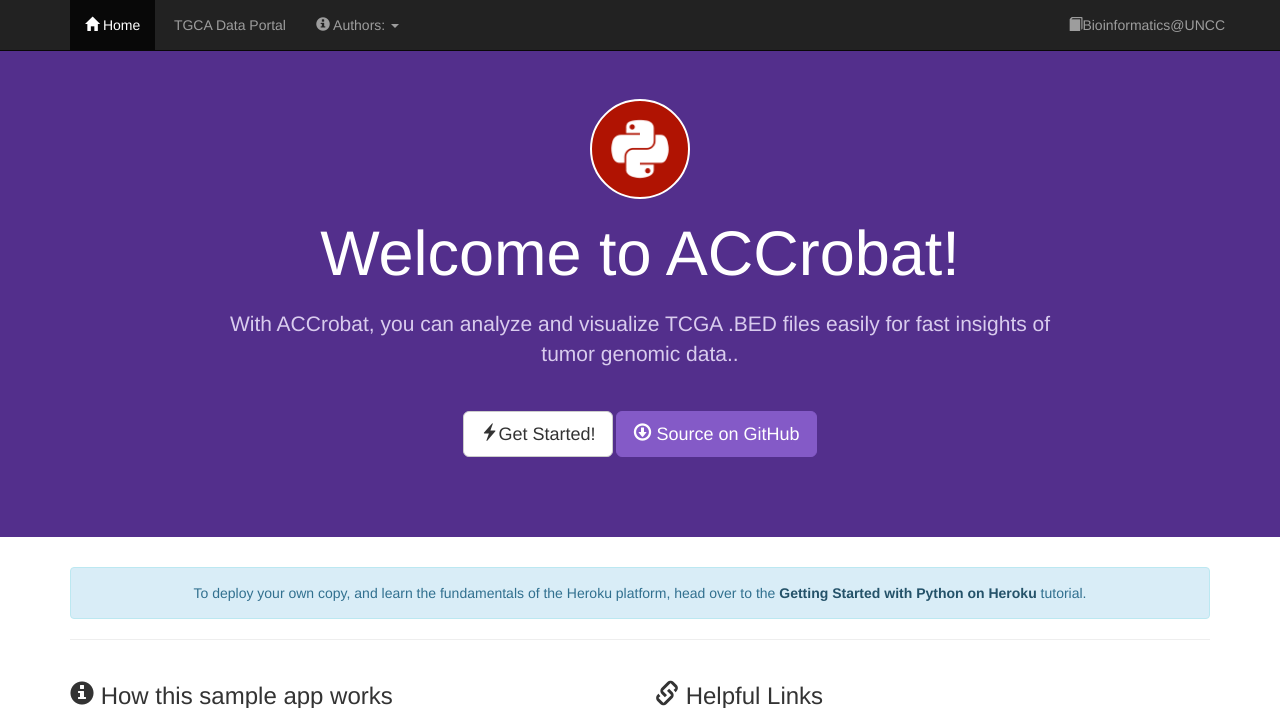
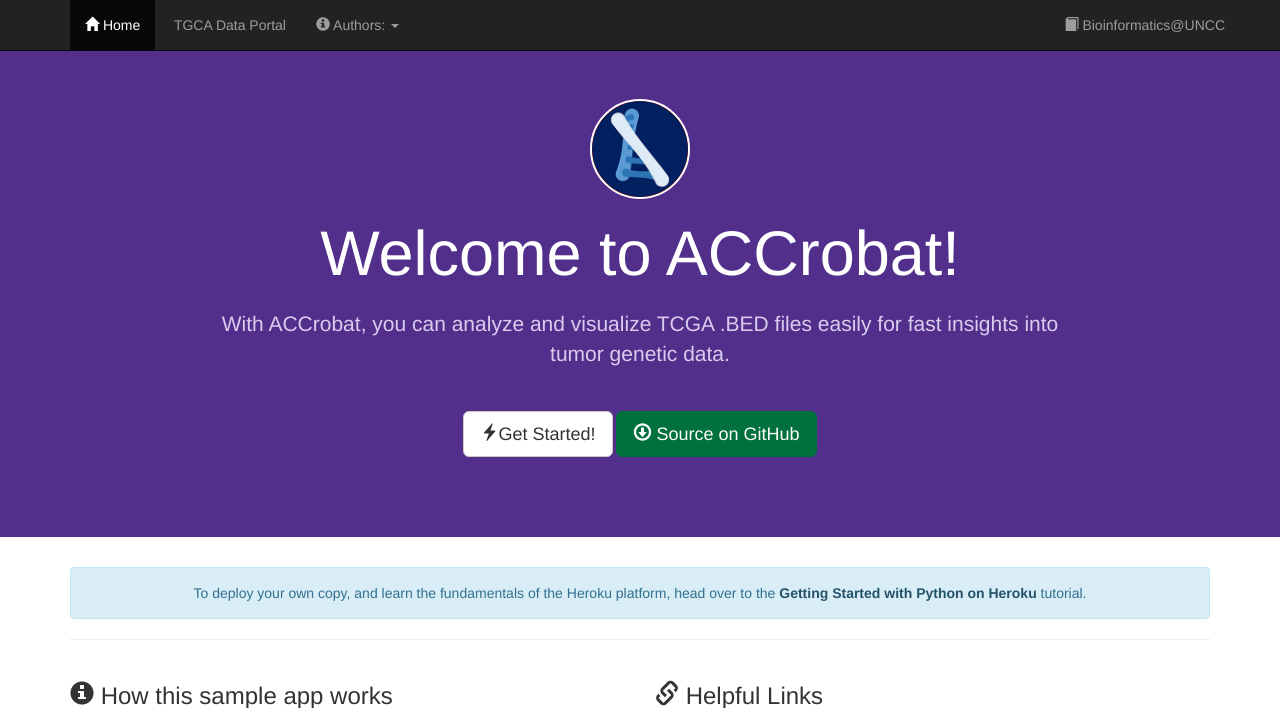
Before and after one commit to colbyford/projectaccrobat, a Django app: page / in a window 1280 px wide. Shown: the top 708 px of the page. Run offline with Django 3.2, Linux system fonts and the light colour scheme; some libraries are stand-ins or nearby versions.

Commit message:
Logo&Links
Changed Colors, Logo, and Some Links

```diff
--- a/hello/templates/base.html
+++ b/hello/templates/base.html
@@ -12,8 +12,8 @@
         padding-bottom: 80px
     }
     .jumbotron .btn-primary {
-        background: #845ac7;
-        border-color: #845ac7
+        background: #00703C;
+        border-color: #00703C
     }
     .jumbotron .btn-primary:hover {
         background: #7646c1
@@ -56,9 +56,9 @@
       <li class="dropdown">
         <a href="#" class="dropdown-toggle" data-toggle="dropdown" role="button" aria-expanded="false"><span class="glyphicon glyphicon-info-sign"></span> Authors: <span class="caret"></span></a>
           <ul class="dropdown-menu" role="menu">
-            <li><a href="https://devcenter.heroku.com/articles/getting-started-with-ruby">Colby Ford</a></li>
-            <li><a href="https://devcenter.heroku.com/articles/getting-started-with-nodejs">Conor Nodzak</a></li>
-            <li><a href="https://devcenter.heroku.com/articles/getting-started-with-php">Lei Zhao</a></li>
+            <li><a href="http://www.colbyford.com">Colby Ford</a></li>
+            <li><a href="https://www.linkedin.com/in/mitch-nodzak-144330a4">Conor Nodzak</a></li>
+            <li><a href="">Lei Zhao</a></li>
             <li class="divider"></li>
             <li><a href="https://devcenter.heroku.com/articles/getting-started-with-heroku-and-connect-without-local-dev">References</a></li>
           </ul>
@@ -66,7 +66,7 @@
     </ul>
     <ul class="nav navbar-nav navbar-right">
       <li class="navbar-right">
-        <a href="http://bioinformatics.uncc.edu/"><span class="glyphicon glyphicon-book"></span>Bioinformatics@UNCC</a>
+        <a href="http://bioinformatics.uncc.edu/"><span class="glyphicon glyphicon-book"></span> Bioinformatics@UNCC</a>
       </li>
     </ul>
   </div>
--- a/hello/templates/index.html
+++ b/hello/templates/index.html
@@ -6,10 +6,10 @@
 <div class="jumbotron text-center">
   <div class="container">
     <a href="/" class="lang-logo">
-      <img src="{% static 'lang-logo.png'%}">
+      <img src="{% static 'chrlogo_200px.png'%}">
     </a>
     <h1>Welcome to ACCrobat!</h1>
-    <p>With ACCrobat, you can analyze and visualize TCGA .BED files easily for fast insights of tumor genomic data..</p>
+    <p>With ACCrobat, you can analyze and visualize TCGA .BED files easily for fast insights into tumor genetic data.</p>
     <a type="button" class="btn btn-lg btn-default" href="https://devcenter.heroku.com/articles/getting-started-with-python"><span class="glyphicon glyphicon-flash"></span>Get Started!</a>
     <a type="button" class="btn btn-lg btn-primary" href="https://github.com/colbytylerford/projectaccrobat"><span class="glyphicon glyphicon-download"></span> Source on GitHub</a>
   </div>
```
Also changed, not shown: hello/static/chrlogo1.png (added), hello/static/chrlogo_200px.png (added).
